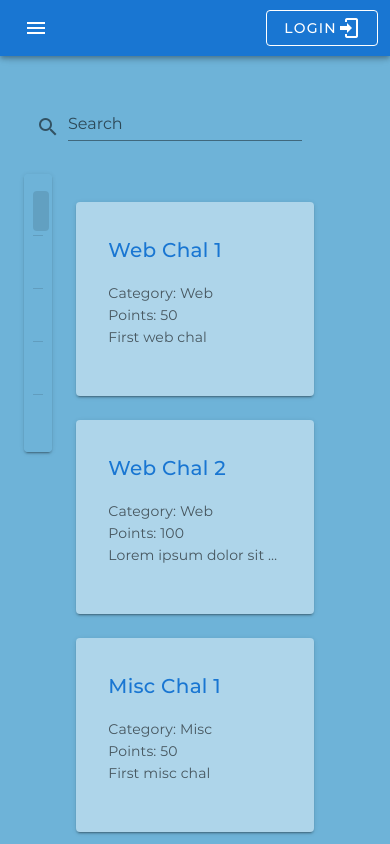
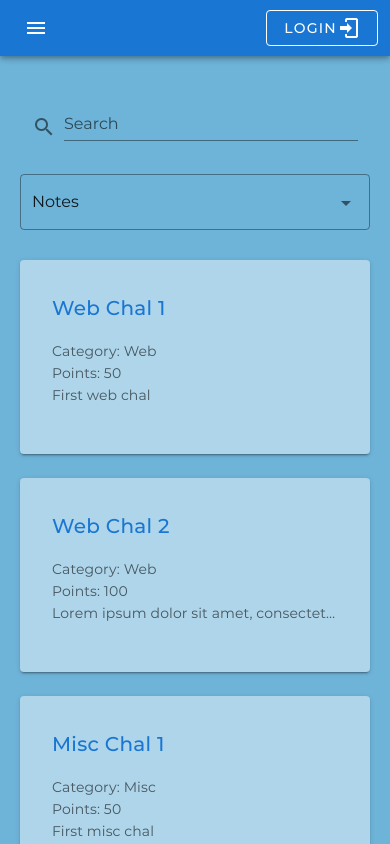
Before and after one commit to mug1wara26/CS6131-Websites, a Vue app: page /search in a window 390 px wide. Shown: the top 844 px of the page. Built offline with nearby package versions, Linux system fonts and the light colour scheme.

Commit message:
mobile support for search page

```diff
--- a/src/views/Search.vue
+++ b/src/views/Search.vue
@@ -1,5 +1,8 @@
 <template>
-  <v-container fluid class="pr-16">
+  <v-container
+      fluid
+      :class="{'pr-16': $vuetify.breakpoint.mdAndUp, 'px-2': $vuetify.breakpoint.smAndDown}"
+  >
     <v-container class="d-flex justify-center">
       <v-icon>mdi-magnify</v-icon>
       <v-text-field
@@ -10,10 +13,17 @@
       >
       </v-text-field>
     </v-container>
-
+    <v-select
+        v-if="isMobile"
+        v-model="selectedQuery"
+        :items="searchQueries"
+        item-text="name"
+        outlined
+        @change="onClickSelect"
+    ></v-select>
 
     <v-row>
-      <v-col cols="2">
+      <v-col cols="2" v-if="isNotMobile" sm="0">
         <v-card
             color="#6EB3D8"
             class="mx-auto"
@@ -50,9 +60,9 @@
         </v-card>
       </v-col>
 
-      <v-col cols="10">
+      <v-col lg="10" sm="12">
 
-        <v-row class="mt-4">
+        <v-row>
           <v-col cols="12" lg="4" md="8"
                  v-for="(item, index) in searchItems[searchCategory].filter(obj=>{ return obj.name.toLowerCase().startsWith(searchText.toLowerCase().trim()) || searchText.trim().length === 0})"
                  :key="index">
@@ -114,13 +124,38 @@ export default Vue.extend({
       },
       selected: 0,
       searchCategory: 'notes',
-      currentCardComponent: "NoteSearchCard"
+      currentCardComponent: "NoteSearchCard",
+      windowWidth: innerWidth,
+      selectedQuery: "Notes",
+    }
+  },
+  computed: {
+    isMobile(): boolean {
+      return this.windowWidth <= 480
+    },
+
+    isNotMobile(): boolean {
+      return this.windowWidth > 480
+    }
+  },
+  methods: {
+    onClickSelect() {
+      this.$router.push({path: 'search', query: {q: this.selectedQuery.toLowerCase().replaceAll(' ','')}})
     }
   },
   created() {
     if (this.$route.query.q !== undefined) {
       const searchQuery = this.$route.query.q as string
-      this.selected = this.searchQueries.findIndex(obj => {return obj.query === searchQuery})
+      if(this.isNotMobile){
+        this.selected = this.searchQueries.findIndex(obj => {
+          return obj.query === searchQuery
+        })
+      }
+      else if (this.isMobile) {
+        this.selectedQuery = this.searchQueries.find(obj => {
+          return obj.query === searchQuery
+        })!.name
+      }
       this.searchCategory = searchQuery
 
       const categoryCardComponents: {[index: string]:string} = {
@@ -132,6 +167,10 @@ export default Vue.extend({
       }
       this.currentCardComponent = categoryCardComponents[searchQuery]
     }
-  }
+
+    window.onresize = () => {
+      this.windowWidth = window.innerWidth;
+    }
+  },
 })
 </script>
```
